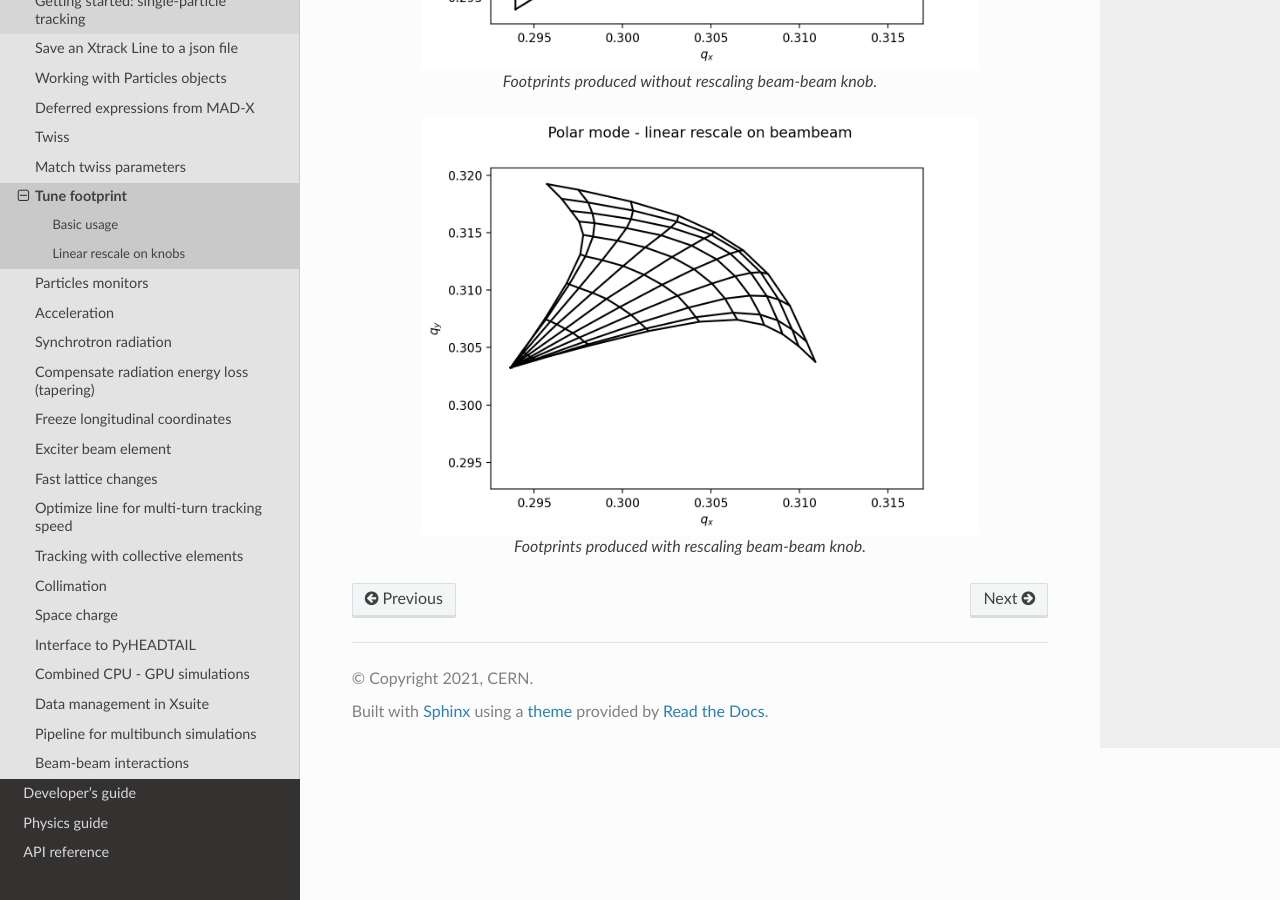
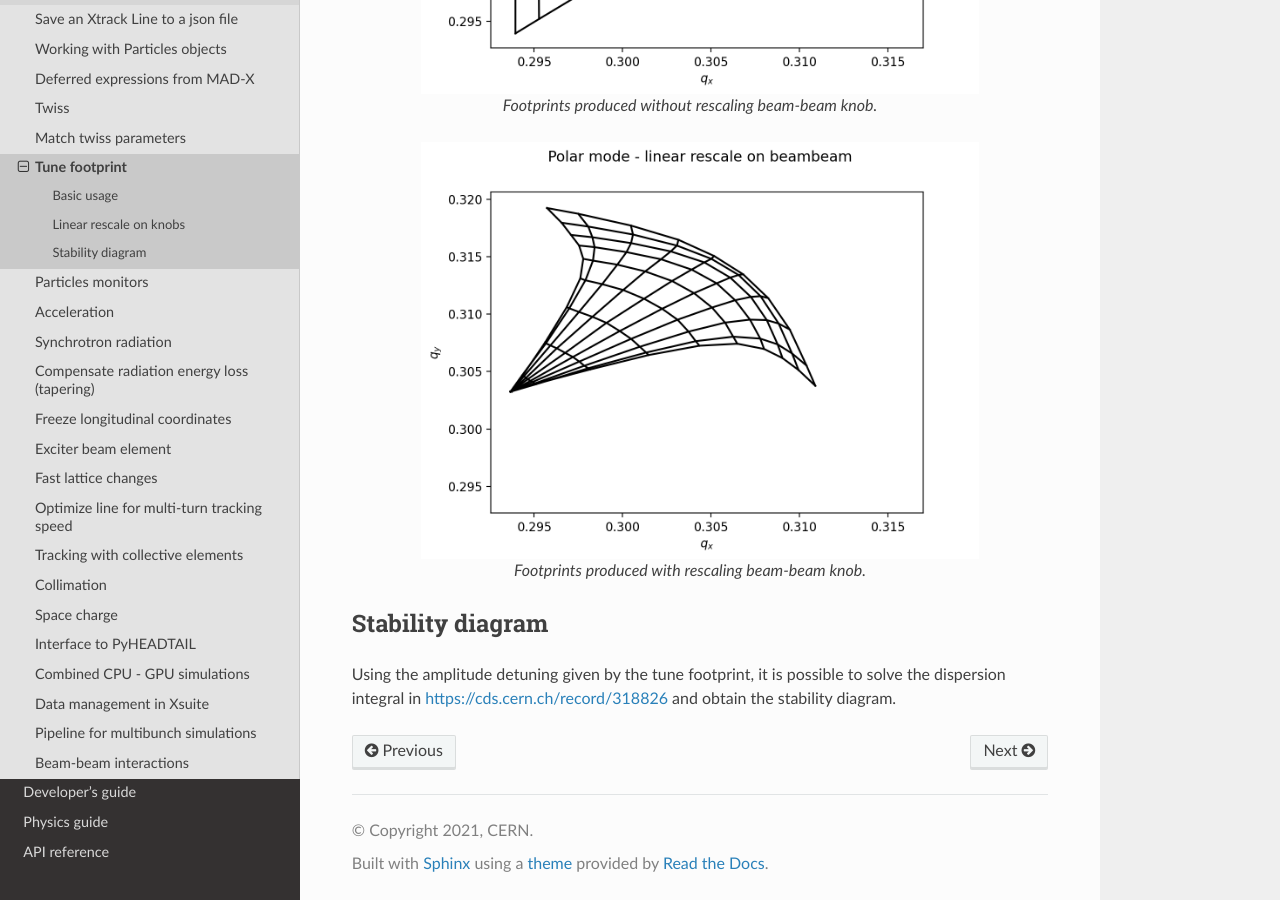
Before and after one commit to xsuite/xsuite, a Sphinx documentation site: the page built from docs/footprint.rst, in a window 1280 px wide and 900 px high, scrolled down 2270 px. Built offline with Sphinx 7.4.7 and the Read the Docs theme 2.0.0, drawn with Linux system fonts in a browser that asks for light colours; some of the changed text lies outside the part shown.

Commit message:
Update footprint.rst

```diff
--- a/docs/footprint.rst
+++ b/docs/footprint.rst
@@ -55,3 +55,10 @@ See also: :meth:`xtrack.Line.get_footprint`
     :align: center
 
     Footprints produced with rescaling beam-beam knob.
+
+Stability diagram
+=================
+
+Using the amplitude detuning given by the tune footprint, it is possible to
+solve the dispersion integral in https://cds.cern.ch/record/318826 and
+obtain the stability diagram.
```
